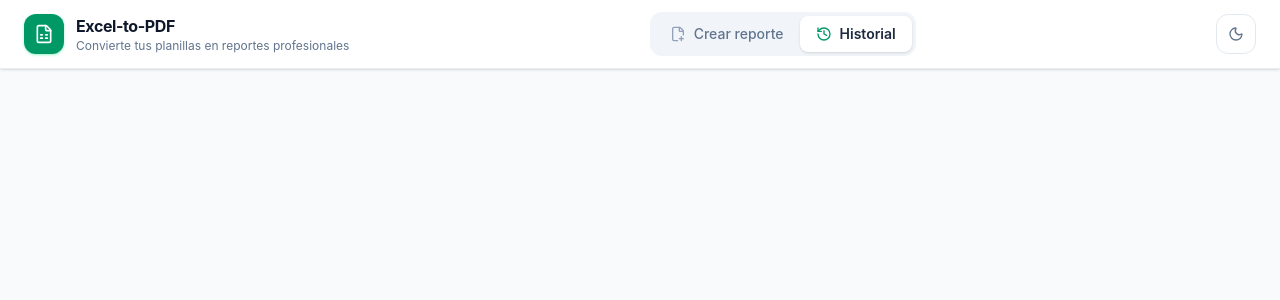
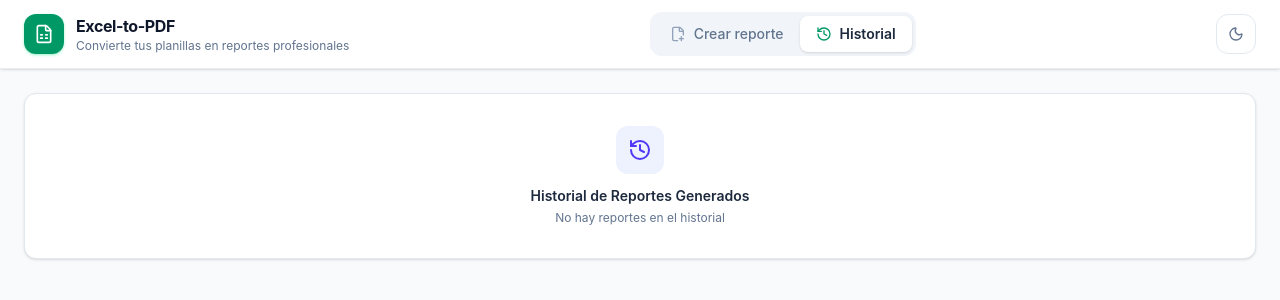
Before and after one commit to MatiRaimondi1/Excel-to-Report-Smart, a React (Vite) app: page / in a window 1280 px wide. Both pictures are taken after a click on the button "Historial". Shown: the top 300 px of the page. Built offline with nearby package versions, Linux system fonts and the light colour scheme.

Commit message:
Added empty historial screen

```diff
--- a/src/components/ReportHistory.jsx
+++ b/src/components/ReportHistory.jsx
@@ -11,9 +11,23 @@ import {
 
 export default function ReportHistory() {
   const { reportHistory, clearHistory, deleteHistoryItem } = useData();
-  const [isOpen, setIsOpen] = useState(false);
+  const [isOpen, setIsOpen] = useState(true);
 
-  if (!reportHistory || reportHistory.length === 0) return null;
+  if (!reportHistory || reportHistory.length === 0) {
+    return (
+      <div className="w-full bg-white border border-slate-200 rounded-xl p-8 text-center shadow-sm mb-6">
+        <div className="flex h-12 w-12 mx-auto items-center justify-center rounded-xl bg-indigo-50 text-indigo-600 mb-3">
+          <History className="w-6 h-6" />
+        </div>
+        <h3 className="font-semibold text-slate-800 text-sm">
+          Historial de Reportes Generados
+        </h3>
+        <p className="text-xs text-slate-500 mt-1">
+          No hay reportes en el historial
+        </p>
+      </div>
+    );
+  }
 
   return (
     <div className="w-full bg-white border border-slate-200 rounded-xl shadow-sm overflow-hidden mb-6 no-print">
```
